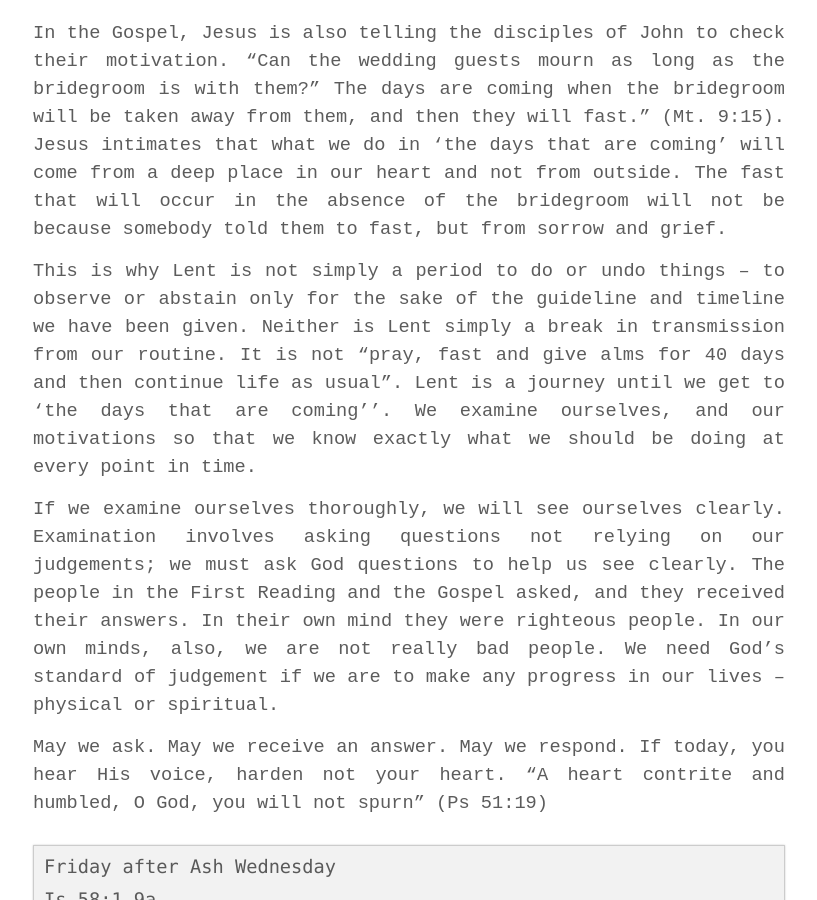
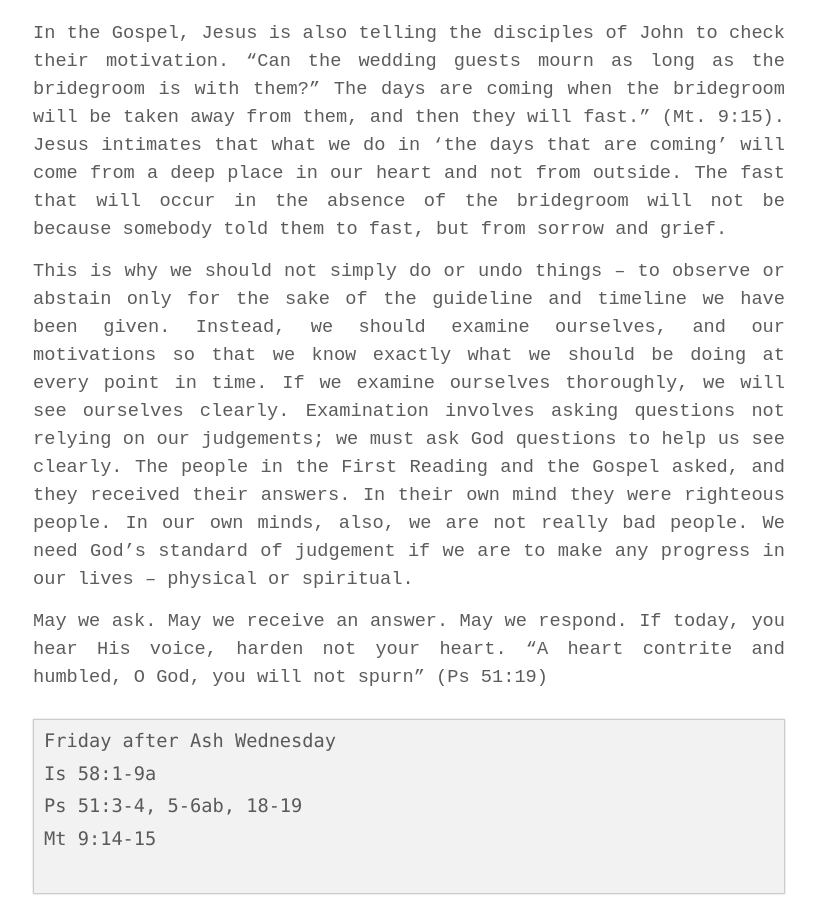
Before and after one commit to soulatcrossroad/dawnscribbler.github.io, a Jekyll site: the page built from _posts/2019-03-08-as-if-they-did-righteousness.md, in a window 1280 px wide and 900 px high, scrolled down 1323 px. Shown: the whole window, without its empty margins (231-1048 px from the left). Built offline with Jekyll 4.4.1, drawn with Linux system fonts in a browser that asks for light colours; some web fonts are replaced; our own code applies the rules of GitHub Pages for plain Markdown files; some of the changed text lies outside the part shown.

Commit message:
Update 2019-03-08-as-if-they-did-righteousness.md

```diff
--- a/_posts/2019-03-08-as-if-they-did-righteousness.md
+++ b/_posts/2019-03-08-as-if-they-did-righteousness.md
@@ -1,11 +1,12 @@
 
 ---
 layout: post
-title: "Which is easier to say?"
+title: "as if they did righteousness"
 comments: false
-description: "Jesus was at home in Capernaum."
-keywords: "paralytic, healing, forgiving sins"
+description: "March 18th Mass Reading Reflection"
+keywords: "fasting, Lent "
 ---
+
 
 It is possible that we feel overburdened by the weight of the observances for Lent. This could be because we, like the people in the First Reading, feel like it serves no purpose as God doesn’t seem to be listening or acting in our favour. Even if we do manage to do something for Lent, our motivation might not be so pure either; it is possible that we do it so that we can use it as a bargaining chip for our later dealings with God.
 
@@ -19,9 +20,7 @@
 
 In the Gospel, Jesus is also telling the disciples of John to check their motivation. “Can the wedding guests mourn as long as the bridegroom is with them?” The days are coming when the bridegroom will be taken away from them, and then they will fast.” (Mt. 9:15). Jesus intimates that what we do in ‘the days that are coming’ will come from a deep place in our heart and not from outside. The fast that will occur in the absence of the bridegroom will not be because somebody told them to fast, but from sorrow and grief.
 
-This is why Lent is not simply a period to do or undo things – to observe or abstain only for the sake of the guideline and timeline we have been given. Neither is Lent simply a break in transmission from our routine. It is not “pray, fast and give alms for 40 days and then continue life as usual”. Lent is a journey until we get to ‘the days that are coming’’. We examine ourselves, and our motivations so that we know exactly what we should be doing at every point in time.
-
-If we examine ourselves thoroughly, we will see ourselves clearly. Examination involves asking questions not relying on our judgements; we must ask God questions to help us see clearly. The people in the First Reading and the Gospel asked, and they received their answers. In their own mind they were righteous people. In our own minds, also, we are not really bad people. We need God’s standard of judgement if we are to make any progress in our lives – physical or spiritual.
+This is why we should not simply do or undo things – to observe or abstain only for the sake of the guideline and timeline we have been given. Instead, we should examine ourselves, and our motivations so that we know exactly what we should be doing at every point in time. If we examine ourselves thoroughly, we will see ourselves clearly. Examination involves asking questions not relying on our judgements; we must ask God questions to help us see clearly. The people in the First Reading and the Gospel asked, and they received their answers. In their own mind they were righteous people. In our own minds, also, we are not really bad people. We need God’s standard of judgement if we are to make any progress in our lives – physical or spiritual.
 
 May we ask. May we receive an answer. May we respond. If today, you hear His voice, harden not your heart. “A heart contrite and humbled, O God, you will not spurn” (Ps 51:19)
 
```
